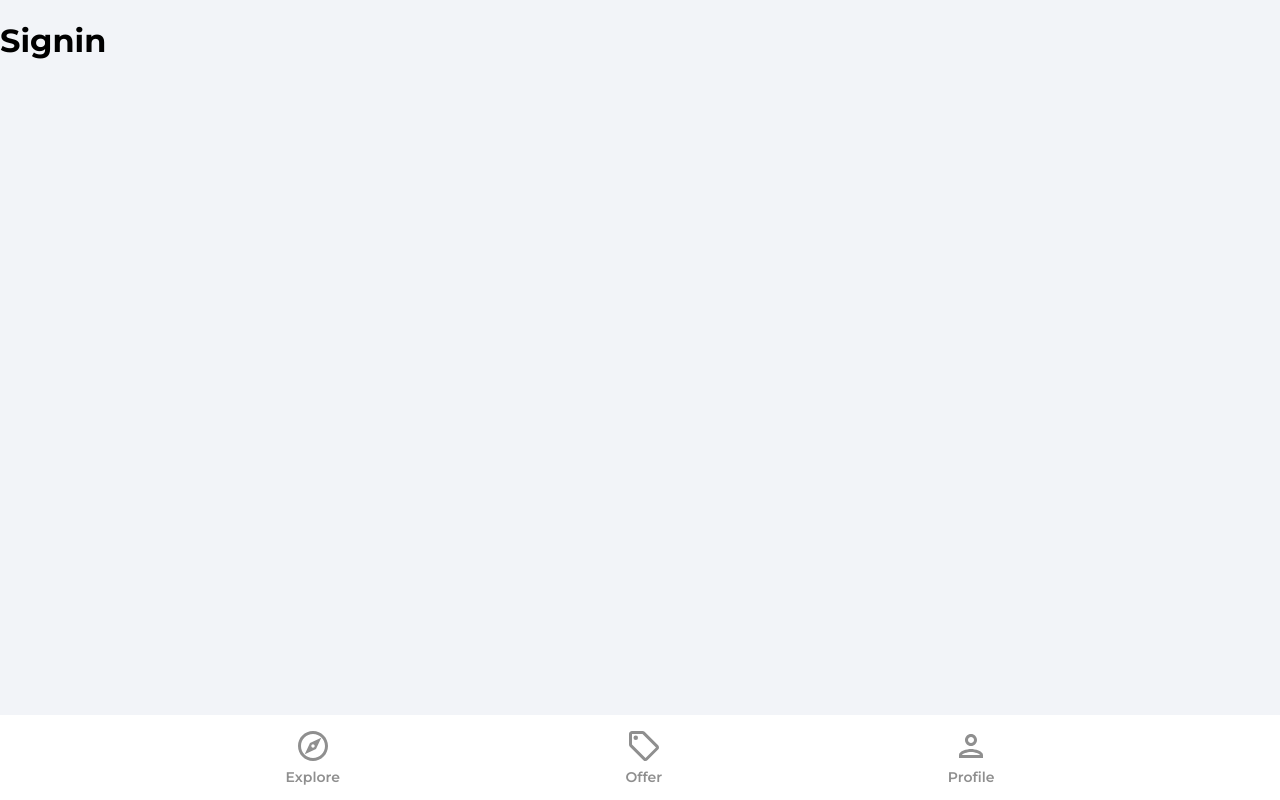
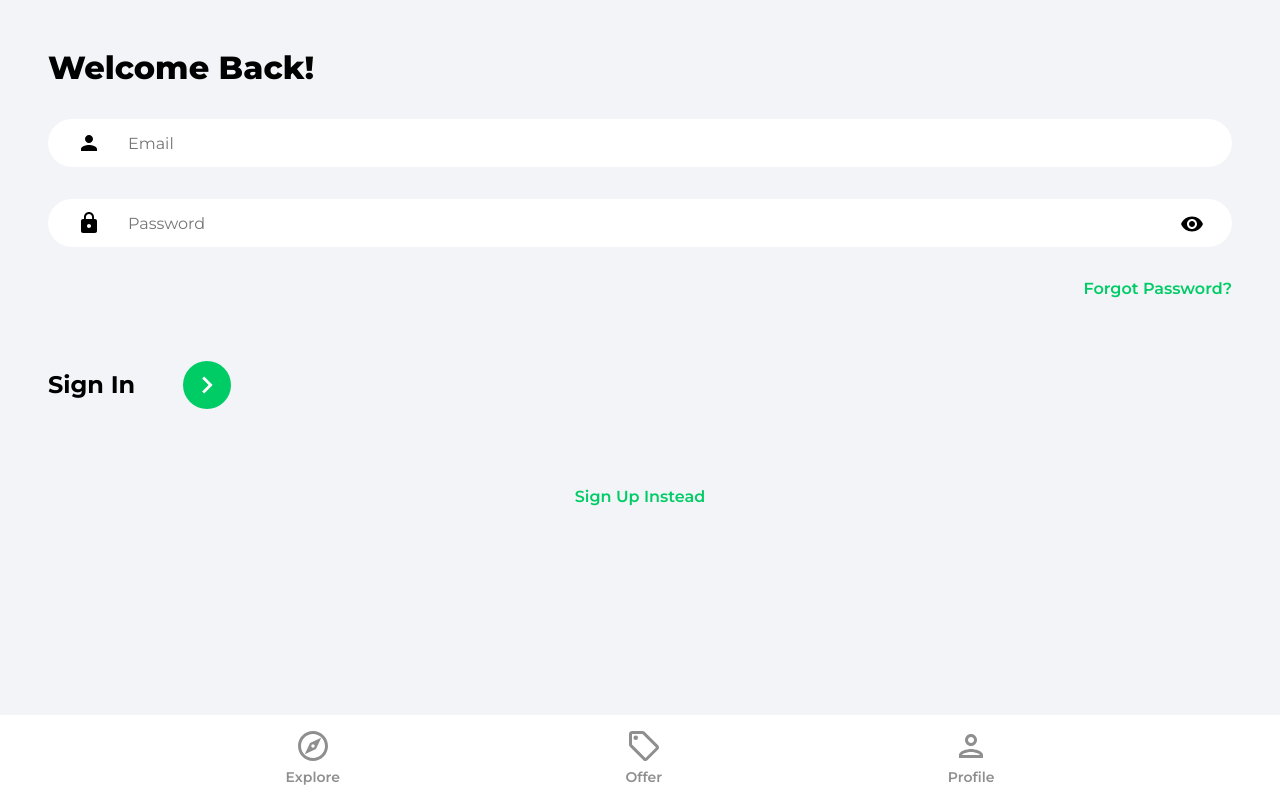
Before and after one commit to joshacross/house-marketplace, a React (Create React App) app: page /signin in a window 1280 px wide. Built offline with nearby package versions, Linux system fonts and the light colour scheme; no server answers.

Commit message:
setup authentication with firebase

```diff
--- a/src/pages/Signin.jsx
+++ b/src/pages/Signin.jsx
@@ -1,10 +1,86 @@
-import React from 'react';
+import { useState } from 'react';
+import { Link, useNavigate } from 'react-router-dom';
+import { ReactComponent as ArrowRightIcon } from '../assets/svg/keyboardArrowRightIcon.svg';
+import visibilityIcon from '../assets/svg/visibilityIcon.svg';
 
 function Signin() {
+     const [showPassword, setShowPassword] = useState(false);
+     const [formData, setFormData] = useState({
+          email: '',
+          password: '',
+     });
+
+     const { email, password } = formData;
+
+     const navigate = useNavigate();
+
+     const onChange = (e) => {
+          setFormData((prevState) => ({
+               ...prevState,
+               [e.target.id]: e.target.value,
+          }));
+          console.log(e.target.value);
+     };
+
      return (
-          <div>
-               <h1>Signin</h1>
-          </div>
+          <>
+               <div className='pageContainer'>
+                    <header>
+                         <p className='pageHeader'>Welcome Back!</p>
+                    </header>
+                    <form>
+                         <input
+                              type='email'
+                              className='emailInput'
+                              placeholder='Email'
+                              id='email'
+                              value={email}
+                              onChange={onChange}
+                         />
+                         <div className='passwordInputDiv'>
+                              <input
+                                   type={showPassword ? 'text' : 'password'}
+                                   className='passwordInput'
+                                   placeholder='Password'
+                                   id='password'
+                                   value={password}
+                                   onChange={onChange}
+                              />
+
+                              <img
+                                   src={visibilityIcon}
+                                   className='img showPassword'
+                                   alt='show password'
+                                   onClick={() =>
+                                        setShowPassword(
+                                             (prevState) => !prevState
+                                        )
+                                   }
+                              />
+                         </div>
+                         <Link
+                              to='/forgotpassword'
+                              className='forgotPasswordLink'>
+                              Forgot Password?
+                         </Link>
+                         <div className='signInBar'>
+                              <p className='signInText'>Sign In</p>
+                              <button className='signInButton'>
+                                   <ArrowRightIcon
+                                        fill='#ffffff'
+                                        width={34}
+                                        height={34}
+                                   />
+                              </button>
+                         </div>
+                    </form>
+                    {/* Google 0Auth Component*/}
+
+                    <Link to='/signup' className='registerLink'>
+                         Sign Up Instead
+                    </Link>
+               </div>
+          </>
      );
 }
 
--- a/src/pages/Signup.jsx
+++ b/src/pages/Signup.jsx
@@ -1,10 +1,120 @@
-import React from 'react';
+import { useState } from 'react';
+import { Link, useNavigate } from 'react-router-dom';
+import {
+     getAuth,
+     createUserWithEmailAndPassword,
+     updateProfile,
+} from 'firebase/auth';
+import { db } from '../firebase.config';
+import { ReactComponent as ArrowRightIcon } from '../assets/svg/keyboardArrowRightIcon.svg';
+import visibilityIcon from '../assets/svg/visibilityIcon.svg';
 
 function Signup() {
+     const [showPassword, setShowPassword] = useState(false);
+     const [formData, setFormData] = useState({
+          name: '',
+          email: '',
+          password: '',
+     });
+
+     const { name, email, password } = formData;
+
+     const navigate = useNavigate();
+
+     const onChange = (e) => {
+          setFormData((prevState) => ({
+               ...prevState,
+               [e.target.id]: e.target.value,
+          }));
+          console.log(e.target.value);
+     };
+
+     const onSubmit = async (e) => {
+          e.preventDefault();
+
+          try {
+               const auth = getAuth();
+
+               const userCredential = await createUserWithEmailAndPassword(
+                    auth,
+                    email,
+                    password
+               );
+
+               const user = userCredential.user;
+
+               updateProfile(auth.currentUser, {
+                    displayName: name,
+               });
+
+               navigate('/');
+          } catch (error) {
+               console.log(error);
+          }
+     };
+
      return (
-          <div>
-               <h1>Signup</h1>
-          </div>
+          <>
+               <div className='pageContainer'>
+                    <header>
+                         <p className='pageHeader'>Welcome!</p>
+                    </header>
+                    <form onSubmit={onSubmit}>
+                         <input
+                              type='text'
+                              className='nameInput'
+                              placeholder='Name'
+                              id='name'
+                              value={name}
+                              onChange={onChange}
+                         />
+                         <input
+                              type='email'
+                              className='emailInput'
+                              placeholder='Email'
+                              id='email'
+                              value={email}
+                              onChange={onChange}
+                         />
+                         <div className='passwordInputDiv'>
+                              <input
+                                   type={showPassword ? 'text' : 'password'}
+                                   className='passwordInput'
+                                   placeholder='Password'
+                                   id='password'
+                                   value={password}
+                                   onChange={onChange}
+                              />
+
+                              <img
+                                   src={visibilityIcon}
+                                   className='img showPassword'
+                                   alt='show password'
+                                   onClick={() =>
+                                        setShowPassword(
+                                             (prevState) => !prevState
+                                        )
+                                   }
+                              />
+                         </div>
+                         <div className='signUpBar'>
+                              <p className='signUpText'>Sign Up</p>
+                              <button className='signUpButton'>
+                                   <ArrowRightIcon
+                                        fill='#ffffff'
+                                        width={34}
+                                        height={34}
+                                   />
+                              </button>
+                         </div>
+                    </form>
+                    {/* Google 0Auth Component*/}
+
+                    <Link to='/signin' className='registerLink'>
+                         Sign In
+                    </Link>
+               </div>
+          </>
      );
 }
 
```
